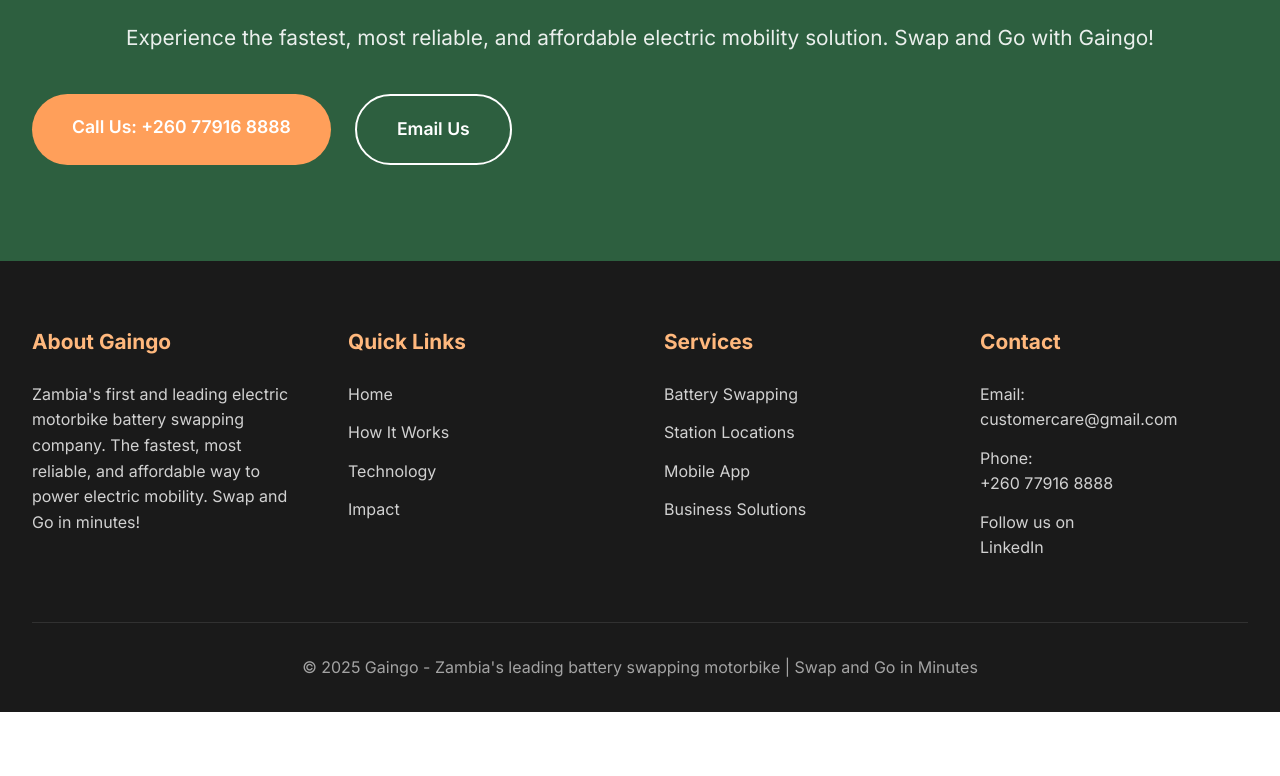
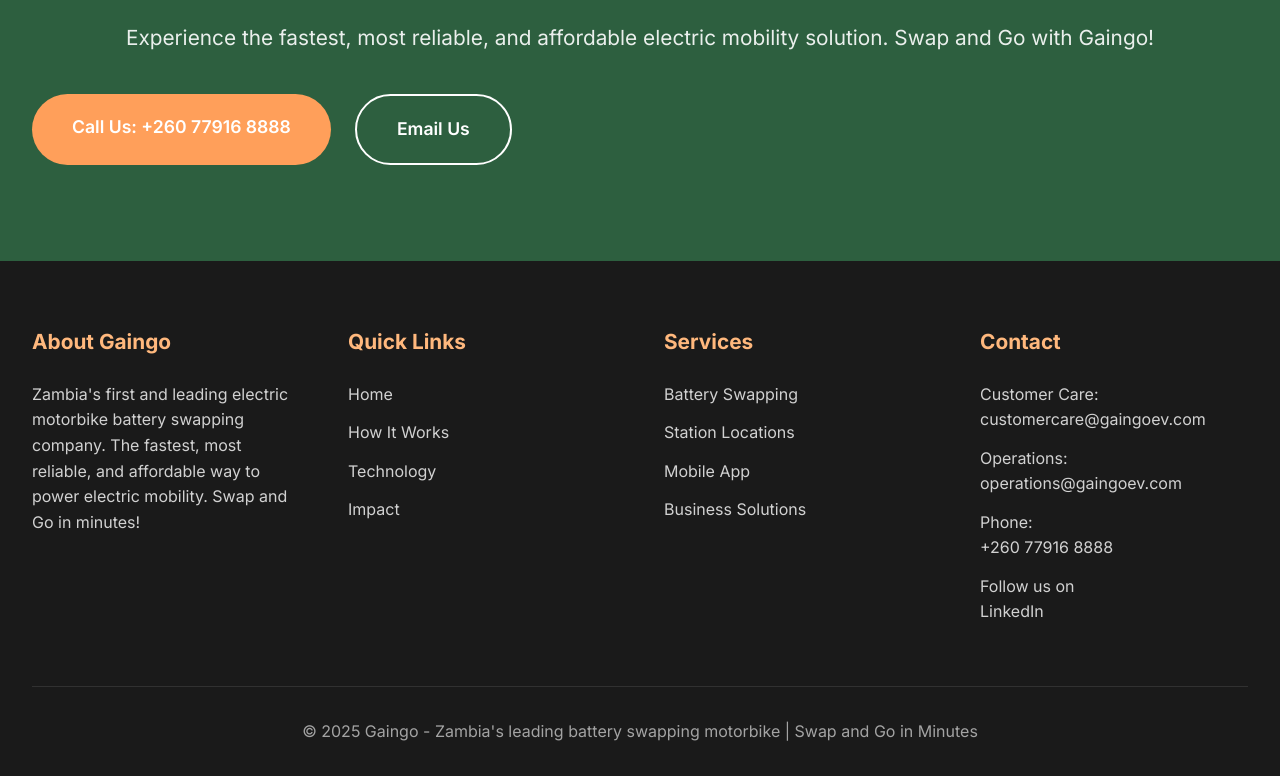
Before and after one commit to ErnestKapesa/gaingo, a plain HTML site: page index.html in a window 1280 px wide. Shown: the part 7042-7818 px from the top of the page. Before the commit the page ends 7754 px from the top, so only its background shows below. Drawn offline with Linux system fonts and the light colour scheme.

Commit message:
Update contact emails to customercare@gaingoev.com and operations@gaingoev.com

```diff
--- a/index.html
+++ b/index.html
@@ -1107,7 +1107,7 @@
         <p>Experience the fastest, most reliable, and affordable electric mobility solution. Swap and Go with Gaingo!</p>
         <div class="hero-buttons">
             <a href="tel:+260779168888" class="btn-primary">Call Us: +260 77916 8888</a>
-            <a href="mailto:customercare@gmail.com" class="btn-secondary">Email Us</a>
+            <a href="mailto:customercare@gaingoev.com" class="btn-secondary">Email Us</a>
         </div>
     </section>
 
@@ -1148,7 +1148,8 @@
             </div>
             <div class="footer-section">
                 <h3>Contact</h3>
-                <p>Email: <a href="mailto:customercare@gmail.com">customercare@gmail.com</a></p>
+                <p>Customer Care: <a href="mailto:customercare@gaingoev.com">customercare@gaingoev.com</a></p>
+                <p>Operations: <a href="mailto:operations@gaingoev.com">operations@gaingoev.com</a></p>
                 <p>Phone: <a href="tel:+260779168888">+260 77916 8888</a></p>
                 <p>Follow us on <a href="https://www.linkedin.com/company/gaingoev/" target="_blank" rel="noopener noreferrer" onclick="openLinkedInPopup(); return false;">LinkedIn</a></p>
             </div>
```
